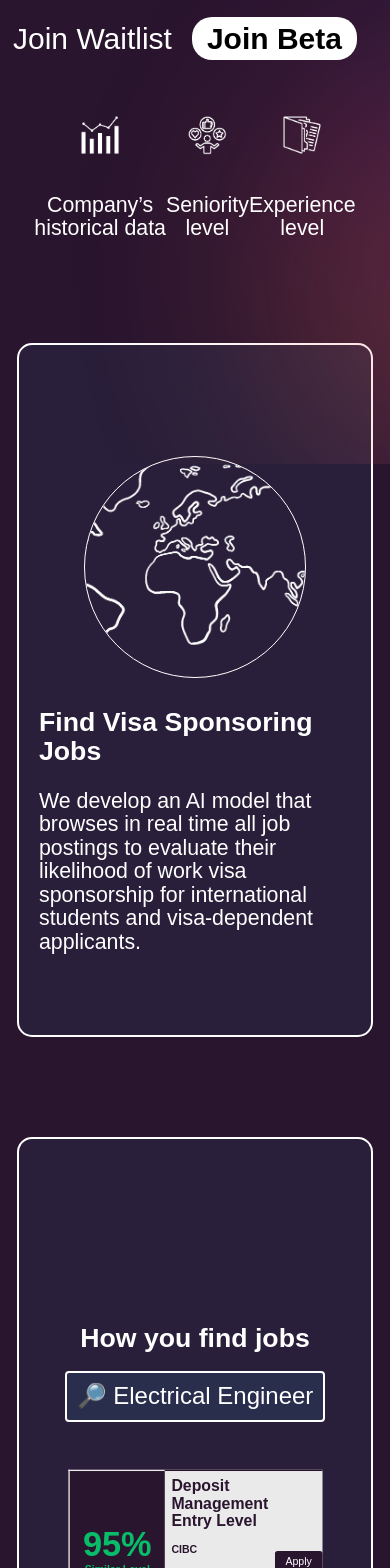
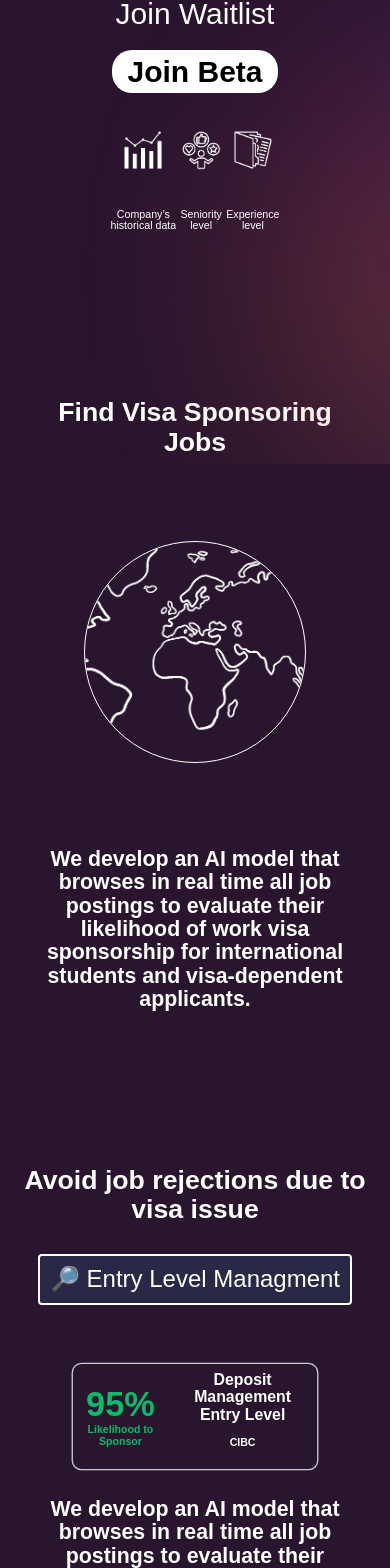
Before and after one commit to minimurti/manjja-landing, a React (Vite) app: page / in a window 390 px wide. Shown: the part 380-1948 px from the top of the page. Built offline with nearby package versions, Linux system fonts and the light colour scheme; no server answers; a web font is replaced by a local one; what aws-amplify would draw is missing.

Commit message:
Jordans visual changes

```diff
--- a/src/Landing.css
+++ b/src/Landing.css
@@ -45,12 +45,14 @@ input::placeholder {
 }
 
 .scroll-box {
+  margin-top: 10vh;
   opacity: 0;
+  text-align: center;
   transition: opacity 0.5s ease;
   /* width: 200px; */
   width: 65vw;
   height: 500px;
-  background-color: rgba(40, 69, 106, 0.2);
+  /* background-color: rgba(40, 69, 106, 0.2); */
   /* Translucent background */
   color: #fff;
   border-radius: 15px;
@@ -61,37 +63,26 @@ input::placeholder {
   transform: translate(-50%, -50%);
   z-index: -1;
   display: flex;
-  flex-direction: column;
+  flex-direction: row;
   justify-content: center;
   align-items: center;
-  border: 2px solid #fff;
+  /* border: 0.1px solid #fff; */
   /* White rounded border */
 }
 
-@media screen and (max-width: 1068px) {
+.scroll-box-right {
+  margin-left: 10vw;
+}
 
-  .images {
-    margin-top: 10px;
-  }
-
-  .images img {
-    width: 40px;
-    height: 40px;
-    margin: 5px;
-  }
+.scroll-box-right p,
+.scroll-box-right ul {
+  font-size: 16pt;
+  font-weight: bold;
+}
 
 
-  .scroll-box,
-  .scroll-box.show {
-    width: 80vw;
-    height: 650px;
-  }
+/* Note for some reason, if the item is declared below this line vertically it will not overule for mobile... apparently */
 
-  .scroll-box h1 {
-    font-size: 20pt;
-    /* White rounded border */
-  }
-}
 
 
 /* styles.css */
@@ -125,7 +116,27 @@ input::placeholder {
   display: flex;
   margin: 0px;
   box-sizing: border-box;
+  border: 2px solid #ccc;
+  border-radius: 15px;
 }
+
+.job-card-example .likelihood-section {
+  background: none;
+  border: none;
+}
+
+.job-card-example .middle-section {
+  background: none;
+  color: white;
+  border: none;
+}
+
+.job-card-example .middle-section p {
+  font-size: 8pt;
+}
+
+
+
 
 .show-card {
   opacity: 1;
@@ -135,6 +146,7 @@ input::placeholder {
 
 
 .search-box {
+  margin: 30px;
   opacity: 1;
   transition: opacity 0.5s ease;
   /* width: 200px; */
@@ -424,3 +436,51 @@ footer {
   background-color: #222;
   color: #eee;
 }
+
+/* Note: this bellow @media section NEEEDS
+ to be on the bottom of the page or it will
+not over-rule above classes when needed. */
+
+
+@media screen and (max-width: 1068px) {
+
+  .images {
+    margin-top: 10px;
+  }
+
+  .images img {
+    width: 40px;
+    height: 40px;
+    margin: 5px;
+  }
+
+  .images p {
+    /* KAMILA Edit this */
+    font-size: 8pt;
+    /* KAMILA note this is how to change it for mobile only */
+  }
+
+
+  .scroll-box,
+  .scroll-box.show {
+    margin-top: 0;
+    margin-bottom: 20vh;
+    width: 80vw;
+    /* height: 650px; */
+    flex-direction: column;
+  }
+
+  .scroll-box h1 {
+    /* KAMILA Edit this */
+    font-size: 20pt;
+    /* White rounded border */
+  }
+
+  .scroll-box img {
+    margin: 0 auto;
+  }
+
+  .scroll-box-right {
+    margin-left: 0px;
+  }
+}
--- a/src/Landing.jsx
+++ b/src/Landing.jsx
@@ -183,10 +183,10 @@ function Landing() {
     <>
       <main>
         <div style={{ display: 'flex', alignItems: 'center' }}>
-          <img src={logo} alt="Logo" height={80} style={{ marginLeft: '30px'}} />
+          <img src={logo} alt="Logo" height={80} style={{ marginLeft: '2vw' }} />
           <button onClick={showBetaForm} className="getStartedBtn" style={{ fontSize: '12px', fontWeight: 'bold' }}>Beta</button>
         </div>
-        <section className="hero">
+        <section className="hero" style={{ marginBottom: '25px' }} >
           <h2>
             Find jobs that will indicate the likelihood<br />
             of visa sponsorship
@@ -196,27 +196,35 @@ function Landing() {
             of work visa sponsorship for international students
           </p>
           <div style={{ marginTop: '35px' }}>
-            <a onClick={showWaitlistForm} className="joinWaitlist" style={{ fontSize: '30px' }}>
+            <a onClick={showWaitlistForm} className="joinWaitlist" style={{
+              // marigins are needed to balance size of adjacent button
+              marginLeft: '20px',
+              marginRight: '20px',
+              fontSize: '30px'
+            }}>
               Join Waitlist
             </a>
-            <a onClick={showBetaForm} className="getStartedBtn" style={{ fontSize: '30px', fontWeight: 'bold' }}>
+            <a onClick={showBetaForm} className="getStartedBtn" style={{
+              fontSize: '30px',
+              fontWeight: 'bold'
+            }}>
               Join Beta
             </a>
           </div>
         </section>
 
         <section className="images" style={{ display: 'flex', justifyContent: 'center' }}>
-          <div style={{ textAlign: 'center', margin: '10 45px'}}>
+          <div style={{ textAlign: 'center', margin: '10 45px' }}>
             <img src={data} alt="Data" />
             <p>Company’s<br /> historical data </p>
           </div>
 
-          <div style={{ textAlign: 'center', margin: '10 45px'}}>
+          <div style={{ textAlign: 'center', margin: '10 45px' }}>
             <img src={seniority} alt="Seniority" />
             <p>Seniority<br /> level</p>
           </div>
 
-          <div style={{ textAlign: 'center', margin: '10 45px'}}>
+          <div style={{ textAlign: 'center', margin: '10 45px' }}>
             <img src={experience} alt="Experience" />
             <p>Experience<br /> level</p>
           </div>
@@ -225,58 +233,50 @@ function Landing() {
         <div
           id="scrollBox"
           className={`scroll-box ${showScrollBox ? 'show' : ''}`}>
-          <div style={{ width: '220px', height: '220px', margin: '30px', overflow: 'hidden', borderRadius: '100%', border: '1.5px solid #fff' }}>
+          <div className="scroll-box-left">
+            <h1>Find Visa Sponsoring Jobs</h1>
+            <div style={{ width: '220px', height: '220px', margin: '0 auto', marginTop: '10vh', marginBottom: '10vh', overflow: 'hidden', borderRadius: '100%', border: '1.5px solid #fff' }}>
               <img src={worldMap} style={{
                 position: 'relative',
                 height: '220px',
                 left: worldShiftAmount + 'px'
               }} />
             </div>
-          <h1>Find Visa Sponsoring Jobs</h1>
+          </div>
+          <div className="scroll-box-right">
             <p>
-            <br></br>
               We develop an AI model that browses in real time all job postings to evaluate their likelihood of work visa sponsorship for international students and visa-dependent applicants.
             </p>
+          </div>
         </div>
 
         <div
           id="scrollBox2"
-          style={{
-            marginTop: '300px',
-            height: '1050px',
-          }}
           className={`scroll-box ${showScrollBox2 ? 'show' : ''}`}
         >
-
-          <h1>How you find jobs</h1>
-
-          <br></br>
-
-
-          <div>
-          </div>
+          <div className="scroll-box-left">
+            <h1>Avoid job rejections due to visa issue</h1>
             <div className={`search-box ${typingDone ? 'typing-done' : ''}`}>
-            <span className="typing-text" style={{ width: eeWidth + '%' }}> 🔎 Electrical Engineer </span>
+              <span className="typing-text" style={{ width: eeWidth + '%' }}> 🔎 Entry Level Managment</span>
             </div>
 
             <div className={`job-card-example ${typingDone ? 'show-card' : ''}`} style={{ scale: '0.66' }}>
               <div className="likelihood-section" style={{ color: 'rgb(9, 188, 105)' }}>
                 <p className="likelihood-text">95%</p>
-              <p className="likelihood-desc">Similar Level and Fields Accepted</p>
+                <p className="likelihood-desc">Likelihood to Sponsor</p>
               </div>
               <div className="middle-section">
                 <h2>Deposit Management Entry Level</h2>
                 <h4>CIBC</h4>
-              <p>Support the daily activities within the Deposit Operations a....</p>
-            </div>
-            <div className="apply-section">
-              <a rel="noopener noreferrer" className="apply-button" style={{ backgroundColor: 'rgb(41, 21, 46)', color: 'white' }}>Apply</a>
+                {/* <p>Support the daily activities within the Deposit Operations a....</p> */}
               </div>
             </div>
-
-          <p style={{ padding: 30 }}>
-            Simply Lookup the position you desire and we will provide unique likeyhood, not only based on the companies rank and history for sponsorship, but the likelyhood of that specific listing in accordance to, field, seniority, time of year, and dozens of other factors
+          </div>
+          <div className="scroll-box-right">
+            <p>
+              We develop an AI model that browses in real time all job postings to evaluate their likelihood of work visa sponsorship for international students and visa-dependent applicants.
             </p>
+          </div>
 
 
         </div>
@@ -290,23 +290,32 @@ function Landing() {
           }}
           className={`scroll-box ${showScrollBox3 ? 'show' : ''}`}
         >
+          <div className='scroll-box-left'>
+            <h1>How we evaluates jobs</h1>
             <img src={experience} alt="Seniority" height={130} style={{ width: '110px', height: '110px', margin: '50px' }} />
-          <h1>How we evaluates jobs</h1>
 
-          <br></br>
-          <ul style={{ padding: 30 }}>
+          </div>
+          <div className='scroll-box-right'>
+            <ul>
               <li>
                 Intalent scans job postings (~2,000 a day) in real time, using AI to assess visa sponsorship likelihood.
+                <br />
+                <br />
               </li>
               <li>
                 After validation, we manually check the accuracy of the validated likelihood of each job posting’s
+                <br />
+                <br />
               </li>
               <li>
                 Confirmed visa sponsorship jobs are then posted on the Intalent website
+                <br />
+                <br />
               </li>
             </ul>
+          </div>
+        </div>
 
-        </div>
 
 
         <div
```
Lines whose indentation alone changed are shown as unchanged.
